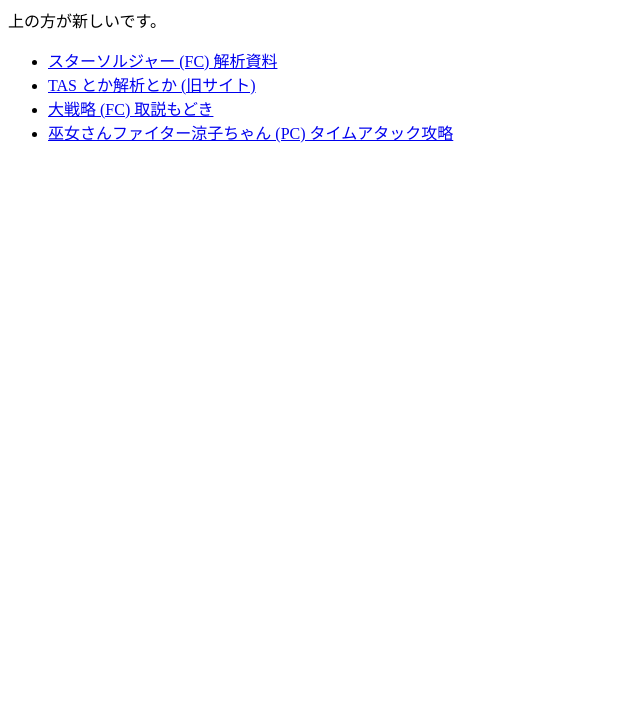
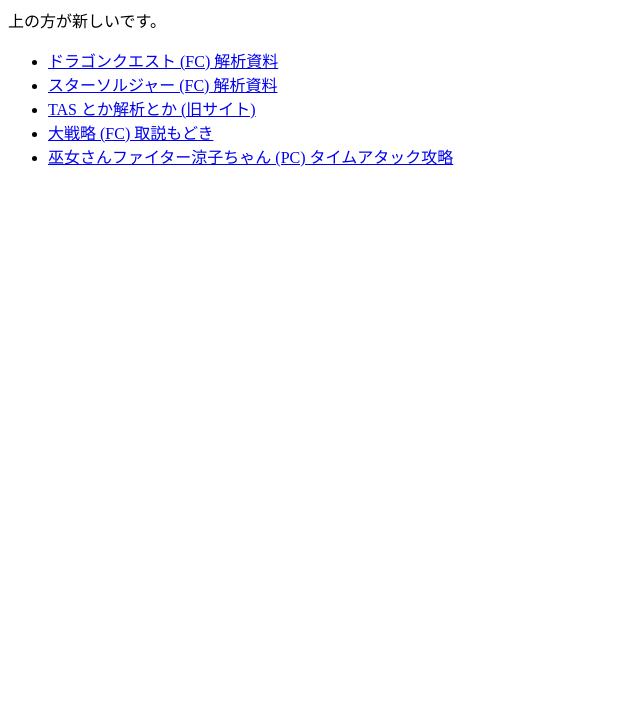
Before and after one commit to taotao54321/taotao54321.github.io, a plain HTML site: page index.html in a window 1280 px wide. Shown: the part 81-800 px from the top of the page, without its empty margins (0-640 px from the left). Drawn offline with Linux system fonts and the light colour scheme.

Commit message:
DQ1解析資料へのリンクを追加

```diff
--- a/index.html
+++ b/index.html
@@ -11,6 +11,7 @@
 <p>上の方が新しいです。</p>
 
 <ul>
+  <li><a href="DQ1Resource/">ドラゴンクエスト (FC) 解析資料</a></li>
   <li><a href="StarSoldierResource/">スターソルジャー (FC) 解析資料</a></li>
   <li><a href="appsouko/">TAS とか解析とか (旧サイト)</a></li>
   <li><a href="fc-daisenryaku/">大戦略 (FC) 取説もどき</a></li>
```
